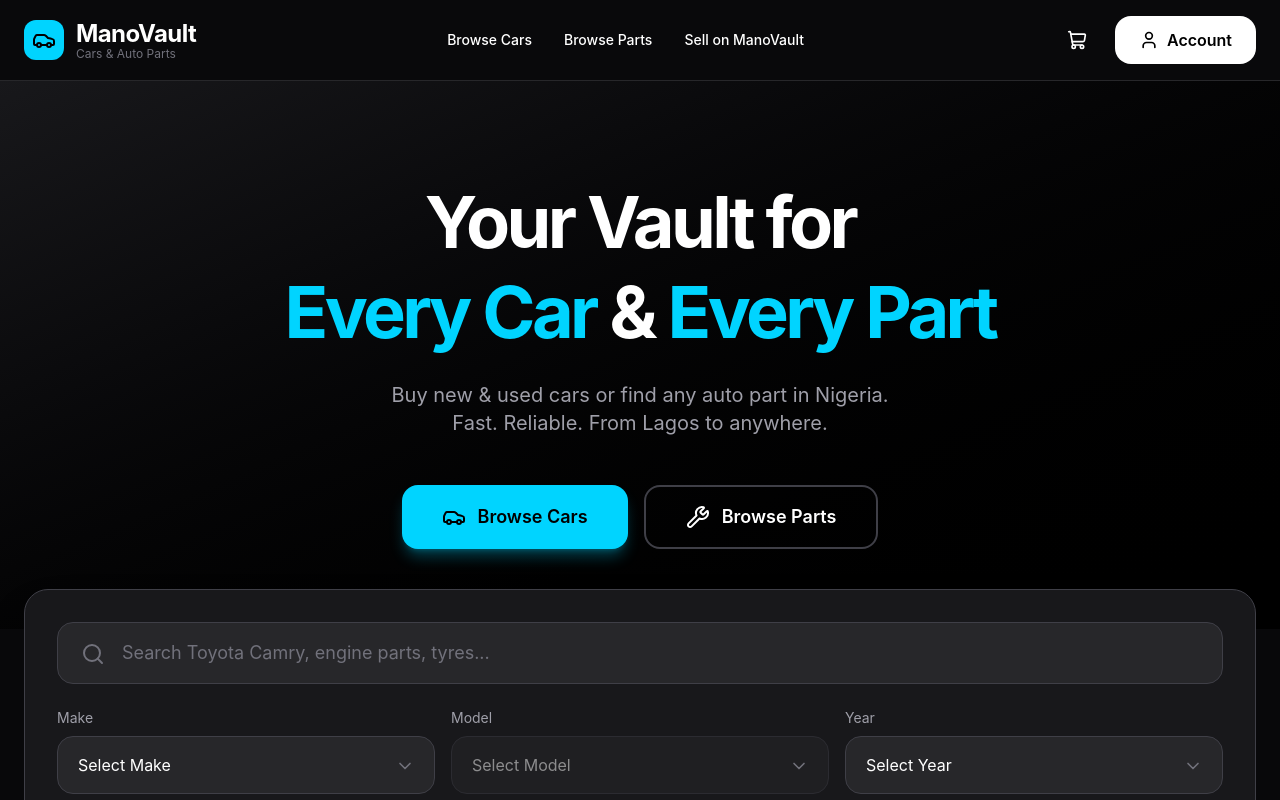
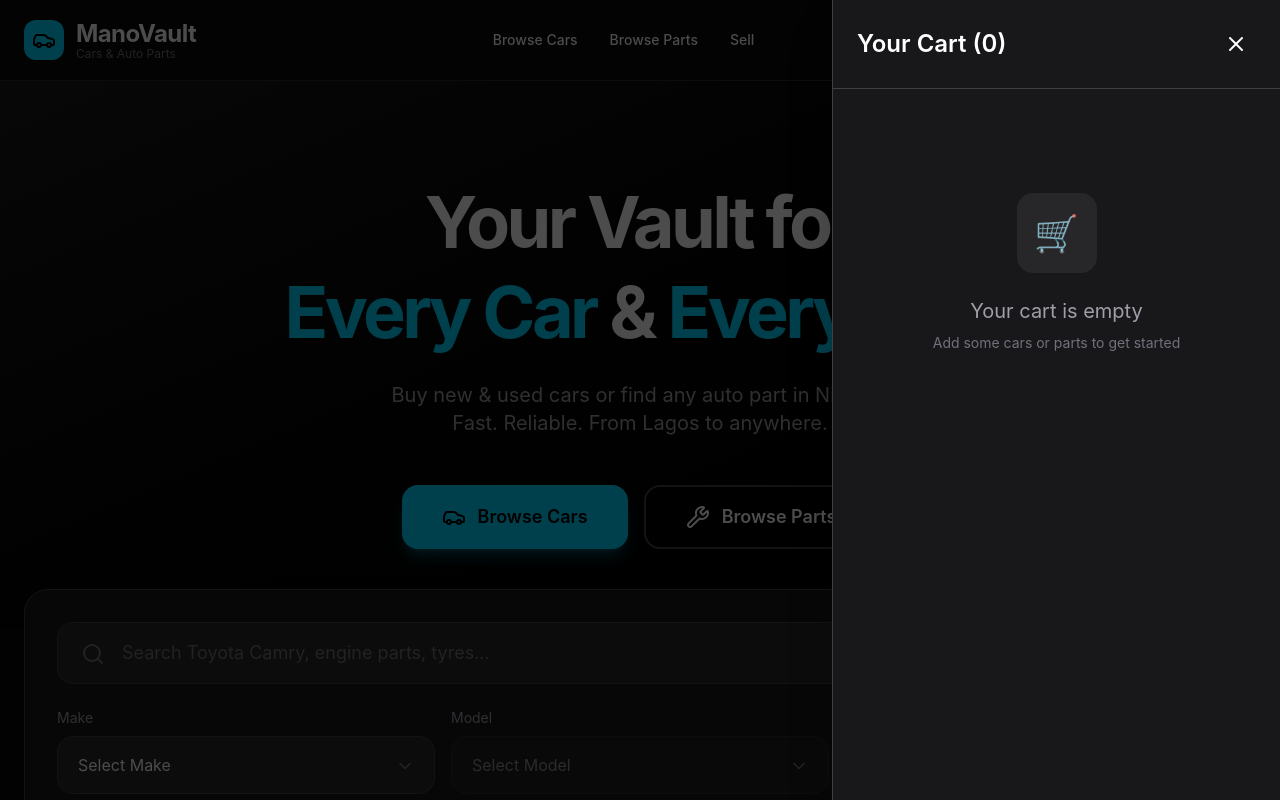
Before and after one commit to JM-19G/manovault, a React (Vite) app: page / in a window 1280 px wide. Both pictures are taken after a click on the button 1076 px from the left and 40 px from the top of the page. Shown: the top 800 px of the page. Built offline with nearby package versions, Linux system fonts and the light colour scheme.

Commit message:
I added sliding cart drawer with total price and remove items

```diff
--- /dev/null
+++ b/src/components/common/CartDrawer.jsx
@@ -0,0 +1,95 @@
+import { X, Trash2 } from 'lucide-react';
+import { useCartStore } from '../../store/cartStore';
+
+export default function CartDrawer({ isOpen, onClose }) {
+  const { cart, removeFromCart, clearCart } = useCartStore();
+
+  const formatPrice = (price) => {
+    return new Intl.NumberFormat('en-NG', {
+      style: 'currency',
+      currency: 'NGN',
+      minimumFractionDigits: 0
+    }).format(price);
+  };
+
+  const totalPrice = cart.reduce((sum, item) => sum + (item.price * item.quantity), 0);
+
+  if (!isOpen) return null;
+
+  return (
+    <>
+      <div
+        className="fixed inset-0 bg-black/70 z-50"
+        onClick={onClose}
+      />
+
+      <div className="fixed right-0 top-0 h-full w-full max-w-md bg-zinc-900 border-l border-zinc-700 shadow-2xl z-50 flex flex-col">
+        <div className="p-6 border-b border-zinc-700 flex items-center justify-between">
+          <h2 className="text-2xl font-semibold">Your Cart ({cart.length})</h2>
+          <button
+            onClick={onClose}
+            className="p-2 hover:bg-zinc-800 rounded-xl transition-colors"
+          >
+            <X className="w-6 h-6" />
+          </button>
+        </div>
+
+        <div className="flex-1 overflow-auto p-6 space-y-6">
+          {cart.length === 0 ? (
+            <div className="text-center py-20">
+              <div className="mx-auto w-20 h-20 bg-zinc-800 rounded-2xl flex items-center justify-center mb-6 text-4xl">🛒</div>
+              <p className="text-xl text-zinc-400">Your cart is empty</p>
+              <p className="text-sm text-zinc-500 mt-2">Add some cars or parts to get started</p>
+            </div>
+          ) : (
+            cart.map((item) => (
+              <div key={item.id} className="flex gap-4 bg-zinc-800 rounded-2xl p-4">
+                <img
+                  src={item.image}
+                  alt={item.title}
+                  className="w-24 h-24 object-cover rounded-xl flex-shrink-0"
+                />
+                <div className="flex-1 min-w-0">
+                  <h4 className="font-medium line-clamp-2 mb-1">{item.title}</h4>
+                  <p className="text-sm text-zinc-400">{item.location}</p>
+                  <p className="text-accent font-semibold mt-1">
+                    {formatPrice(item.price)}
+                  </p>
+                </div>
+                <button
+                  onClick={() => removeFromCart(item.id)}
+                  className="text-red-400 hover:text-red-500 self-start p-1"
+                >
+                  <Trash2 className="w-5 h-5" />
+                </button>
+              </div>
+            ))
+          )}
+        </div>
+
+        {cart.length > 0 && (
+          <div className="p-6 border-t border-zinc-700 space-y-4">
+            <div className="flex justify-between text-lg font-medium">
+              <span>Total</span>
+              <span className="text-accent">{formatPrice(totalPrice)}</span>
+            </div>
+
+            <button
+              onClick={() => alert("✅ Checkout with Paystack coming soon!")}
+              className="w-full bg-accent hover:bg-cyan-400 text-black py-4 rounded-2xl font-semibold text-lg active:scale-95 transition-all"
+            >
+              Proceed to Checkout
+            </button>
+
+            <button
+              onClick={clearCart}
+              className="w-full text-red-400 hover:text-red-500 py-3 text-sm"
+            >
+              Clear All Items
+            </button>
+          </div>
+        )}
+      </div>
+    </>
+  );
+}
--- a/src/components/common/Header.jsx
+++ b/src/components/common/Header.jsx
@@ -1,7 +1,16 @@
 import { Car, User, ShoppingCart } from 'lucide-react';
+import { useState } from 'react';
+import { useCartStore } from '../../store/cartStore';
+import CartDrawer from './CartDrawer';
 
 export default function Header() {
+  const [isCartOpen, setIsCartOpen] = useState(false);
+  const cart = useCartStore((state) => state.cart);
+
+  const cartCount = cart.length;
+
   return (
+    <>
       <header className="border-b border-zinc-800 bg-zinc-950 sticky top-0 z-50">
         <div className="max-w-7xl mx-auto px-6 py-4 flex items-center justify-between">
           <div className="flex items-center gap-3">
@@ -17,13 +26,23 @@
           <nav className="hidden md:flex items-center gap-8 text-sm font-medium">
             <a href="#" className="hover:text-accent transition-colors">Browse Cars</a>
             <a href="#" className="hover:text-accent transition-colors">Browse Parts</a>
-          <a href="#" className="hover:text-accent transition-colors">Sell on ManoVault</a>
+            <a href="#" className="hover:text-accent transition-colors">Sell</a>
           </nav>
 
           <div className="flex items-center gap-4">
-          <button className="p-3 hover:bg-zinc-800 rounded-xl transition-colors">
-            <ShoppingCart className="w-5 h-5" />
+            {/* Cart Button */}
+            <button
+              onClick={() => setIsCartOpen(true)}
+              className="relative p-3 hover:bg-zinc-800 rounded-xl transition-colors"
+            >
+              <ShoppingCart className="w-6 h-6" />
+              {cartCount > 0 && (
+                <div className="absolute -top-1 -right-1 bg-red-500 text-white text-xs font-bold w-5 h-5 rounded-full flex items-center justify-center">
+                  {cartCount}
+                </div>
+              )}
             </button>
+
             <button className="flex items-center gap-2 bg-white text-black px-6 py-3 rounded-2xl font-semibold hover:bg-zinc-100 transition-colors">
               <User className="w-5 h-5" />
               <span className="hidden sm:inline">Account</span>
@@ -31,5 +50,8 @@
           </div>
         </div>
       </header>
+
+      <CartDrawer isOpen={isCartOpen} onClose={() => setIsCartOpen(false)} />
+    </>
   );
 }
```
Lines whose indentation alone changed are shown as unchanged.
